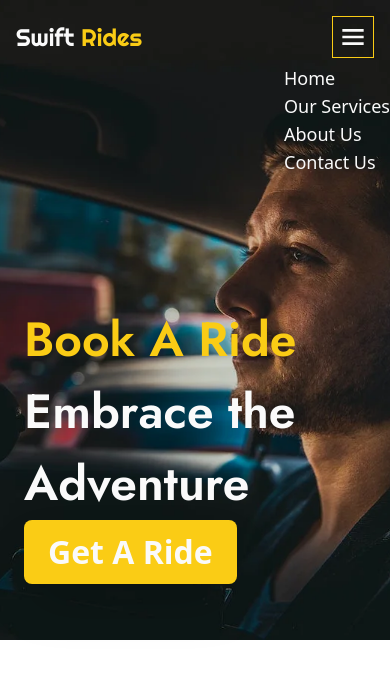
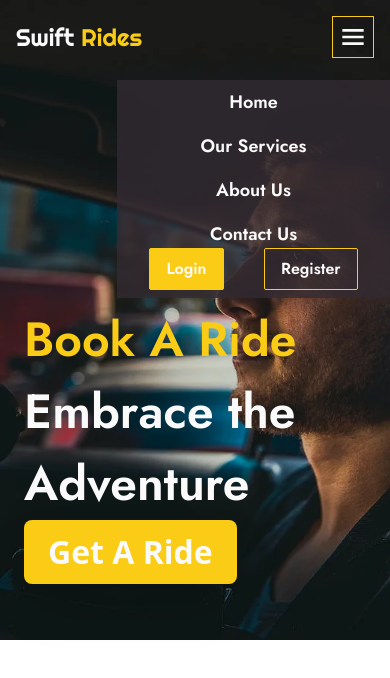
Before and after one commit to CHINECHEREM-EZEIFEANYI/cab-service, a Next.js app: page / in a window 390 px wide. Both pictures are taken after a click on the button 353 px from the left and 37 px from the top of the page. Shown: the top 678 px of the page. Built offline with nearby package versions, Linux system fonts and the light colour scheme.

Commit message:
added animation to mobile side nav

```diff
--- a/src/app/(home)/(components)/MobileNav.jsx
+++ b/src/app/(home)/(components)/MobileNav.jsx
@@ -1,7 +1,8 @@
-import React from "react";
+"use client";
+import React, { useRef } from "react";
 import Link from "next/link";
-
-import { Overlay } from "@/components/ui";
+import { motion, AnimatePresence } from "framer-motion";
+import useClickAwayListener from "@/hooks/useClickAway";
 
 const links = [
   { id: 1, name: "Home", url: "/" },
@@ -10,10 +11,34 @@ const links = [
   { id: 4, name: "Contact Us", url: "/contact-us" },
 ];
 
-export default function MobileNav() {
+const sideNav = {
+  hidden: { x: "100vw" },
+  show: {
+    x: 0,
+    transition: { type: "spring", duration: 1.8, bounce: 0.6, delayChildren: 2 },
+  },
+};
+
+export default function MobileNav({ openSideNav, setOpenSideNav }) {
+  const closeSideNav = () => {
+    setOpenSideNav(false);
+  };
+
+  const navRef = useRef();
+  useClickAwayListener(navRef, closeSideNav);
   return (
-    <div className="absolute top-16 right-0 lg:hidden ">
-      <ul>
+    <>
+      <AnimatePresence>
+        {openSideNav && (
+          <motion.div
+            className="absolute top-20 font-jost font-[600] right-0 lg:hidden w-[70vw] flex flex-col popover py-2"
+            variants={sideNav}
+            initial="hidden"
+            animate="show"
+            exit={{ x: "100vw" }}
+            ref={navRef}
+          >
+            <ul className="flex flex-col gap-4 justify-center items-center">
               {links.map((item) => {
                 return (
                   <li key={item.id} className="text-lg">
@@ -22,6 +47,25 @@ export default function MobileNav() {
                 );
               })}
             </ul>
+
+            <div className="mt-auto self-center flex w-full justify-evenly gap-2 font-[600]">
+              <Link href={"/login"}>
+                <button
+                  type="button"
+                  className="bg-primary py-2 px-4 rounded-sm border border-primary text-white"
+                >
+                  Login
+                </button>
+              </Link>
+              <Link href={"/sign-up"}>
+                <button type="button" className=" py-2 px-4 rounded-sm border border-primary">
+                  Register
+                </button>
+              </Link>
             </div>
+          </motion.div>
+        )}
+      </AnimatePresence>
+    </>
   );
 }
--- a/src/app/(home)/(components)/Navbar.jsx
+++ b/src/app/(home)/(components)/Navbar.jsx
@@ -1,10 +1,12 @@
 "use client";
+import { useState } from "react";
 import Link from "next/link";
 import { usePathname } from "next/navigation";
 import { BiMenu } from "react-icons/bi";
 import { MobileNav } from ".";
 
 export default function Navbar() {
+  const [openSideNav, setOpenSideNav] = useState(false);
   const pathname = usePathname();
 
   return (
@@ -47,10 +49,11 @@ export default function Navbar() {
       <button
         type="button"
         className="text-white ml-auto text-[2rem] border border-primary p-1 lg:hidden"
+        onClick={() => setOpenSideNav((prev) => !prev)}
       >
         <BiMenu />
       </button>
-      <MobileNav />
+      <MobileNav openSideNav={openSideNav} setOpenSideNav={setOpenSideNav} />
     </header>
   );
 }
--- a/src/app/globals.css
+++ b/src/app/globals.css
@@ -51,4 +51,8 @@
     display: block;
     background-color: transparent;
   }
+
+  .popover {
+    background-color: rgba(50, 43, 51, 0.8);
+  }
 }
--- a/src/components/ui/Overlay.jsx
+++ b/src/components/ui/Overlay.jsx
@@ -1,3 +1,3 @@
 export default function Overlay({ children }) {
-  return <div>{children}</div>;
+  return <div className="fixed z-[1000] top-0 bottom-0 left-0 right-0 popover">{children}</div>;
 }
--- /dev/null
+++ b/src/hooks/useClickAway.js
@@ -0,0 +1,18 @@
+"use client";
+import { useEffect } from "react";
+
+function useClickAwayListener(ref, callback) {
+  useEffect(() => {
+    function handleClickOutside(event) {
+      if (ref.current && !ref.current.contains(event.target)) {
+        callback();
+      }
+    }
+    document.addEventListener("mousedown", handleClickOutside);
+    return () => {
+      document.removeEventListener("mousedown", handleClickOutside);
+    };
+  }, [ref, callback]);
+}
+
+export default useClickAwayListener;
```
Lines whose indentation alone changed are shown as unchanged.
